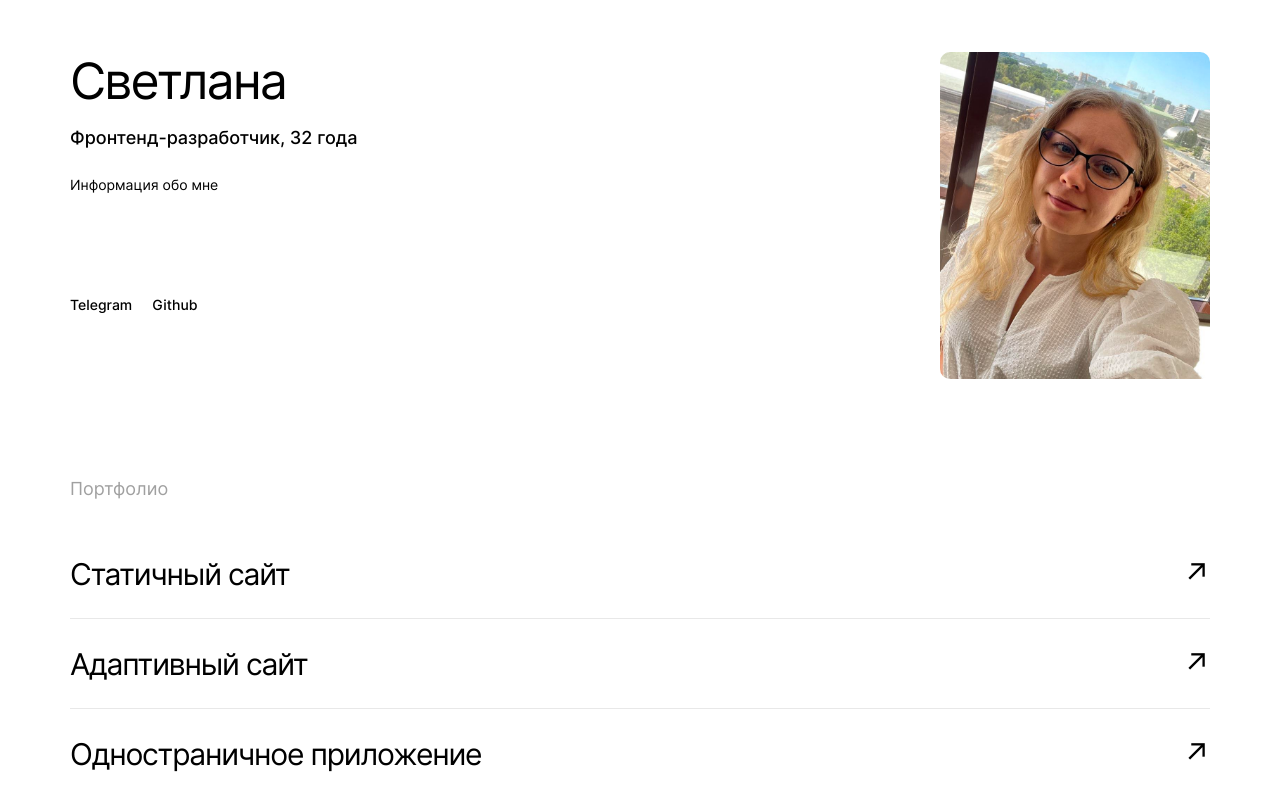
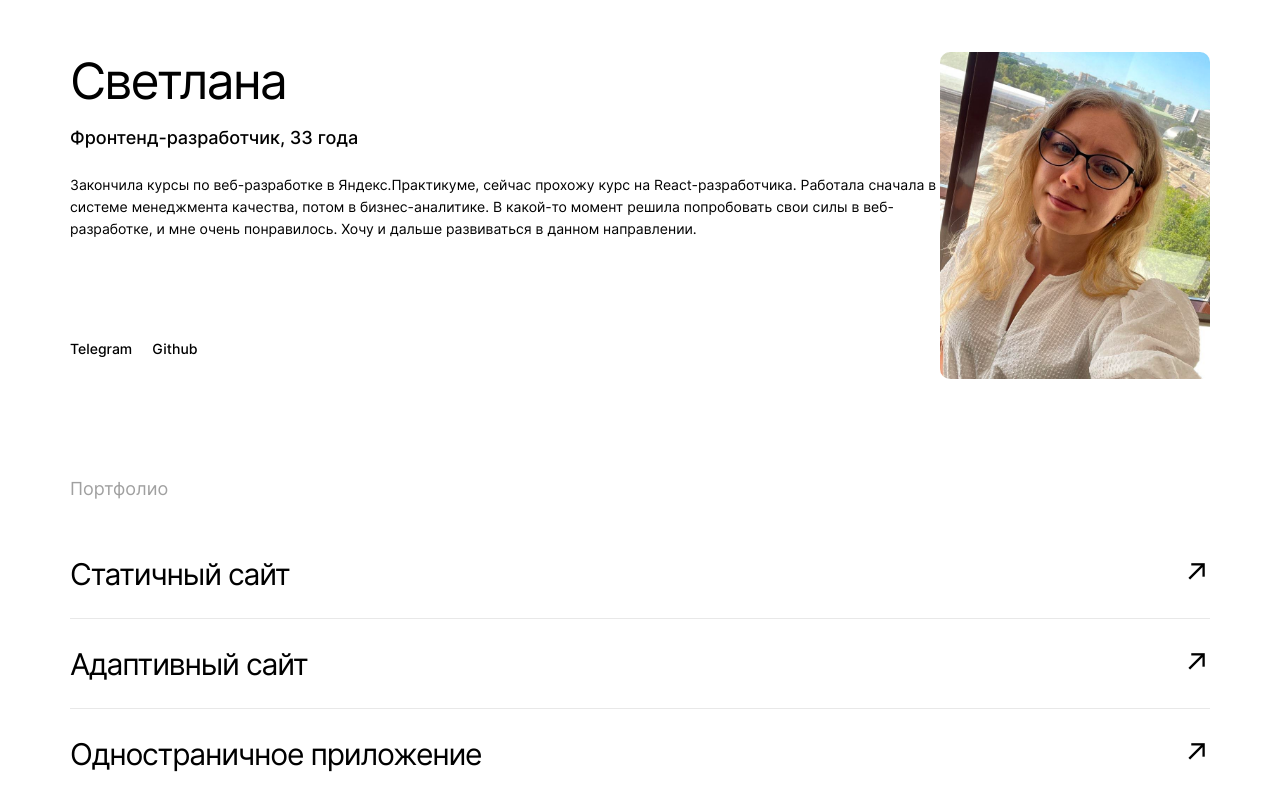
Before and after one commit to SvetaHaustova/movies-explorer-frontend, a React (Create React App) app: page / in a window 1280 px wide. Shown: the part 2040-2850 px from the top of the page. Built offline with nearby package versions, Linux system fonts and the light colour scheme.

Commit message:
fix: change about me and portfolio

```diff
--- a/src/components/AboutMe/AboutMe.js
+++ b/src/components/AboutMe/AboutMe.js
@@ -8,14 +8,18 @@ function AboutMe() {
             <div className="about-me__info">
                 <div className="about-me__description">
                     <p className="about-me__name">Светлана</p>
-                    <p className="about-me__profession">Фронтенд-разработчик, 32 года</p>
-                    <p className="about-me__text">Информация обо мне</p>
+                    <p className="about-me__profession">Фронтенд-разработчик, 33 года</p>
+                    <p className="about-me__text">
+                        Закончила курсы по веб-разработке в Яндекс.Практикуме, сейчас прохожу курс на React-разработчика.
+                        Работала сначала в системе менеджмента качества, потом в бизнес-аналитике. В какой-то момент решила
+                        попробовать свои силы в веб-разработке, и мне очень понравилось. Хочу и дальше развиваться в данном направлении.
+                    </p>
                     <ul className="about-me__list">
                         <li>
-                            <a className="about-me__link" href="https://telegram.org" target="_blank" rel="noreferrer">Telegram</a>
+                            <a className="about-me__link" href="https://t.me/svetllanasi" target="_blank" rel="noreferrer">Telegram</a>
                         </li>
                         <li>
-                            <a className="about-me__link" href="https://github.com/" target="_blank" rel="noreferrer">Github</a>
+                            <a className="about-me__link" href="https://github.com/svetlanassi" target="_blank" rel="noreferrer">Github</a>
                         </li>
                     </ul>
                 </div>
--- a/src/components/Portfolio/Portfolio.js
+++ b/src/components/Portfolio/Portfolio.js
@@ -6,13 +6,13 @@ function Portfolio() {
             <h2 className="portfolio__title">Портфолио</h2>
             <ul className="portfolio__list">
                 <li className="portfolio__item">
-                    <a className="portfolio__link" href="https://github.com/SvetaHaustova/how-to-learn" target="_blank" rel="noreferrer">
+                    <a className="portfolio__link" href="https://github.com/svetlanassi/how-to-learn" target="_blank" rel="noreferrer">
                         <p className="portfolio__link-text">Статичный сайт</p>
                         <p className="portfolio__link-text">&#8599;</p>
                     </a>
                 </li>
                 <li className="portfolio__item">
-                    <a  className="portfolio__link" href="https://svetahaustova.github.io/russian-travel/" target="_blank" rel="noreferrer">
+                    <a  className="portfolio__link" href="https://svetlanassi.github.io/russian-travel/" target="_blank" rel="noreferrer">
                         <p className="portfolio__link-text">Адаптивный сайт</p>
                         <p className="portfolio__link-text">&#8599;</p>
                     </a>
```
